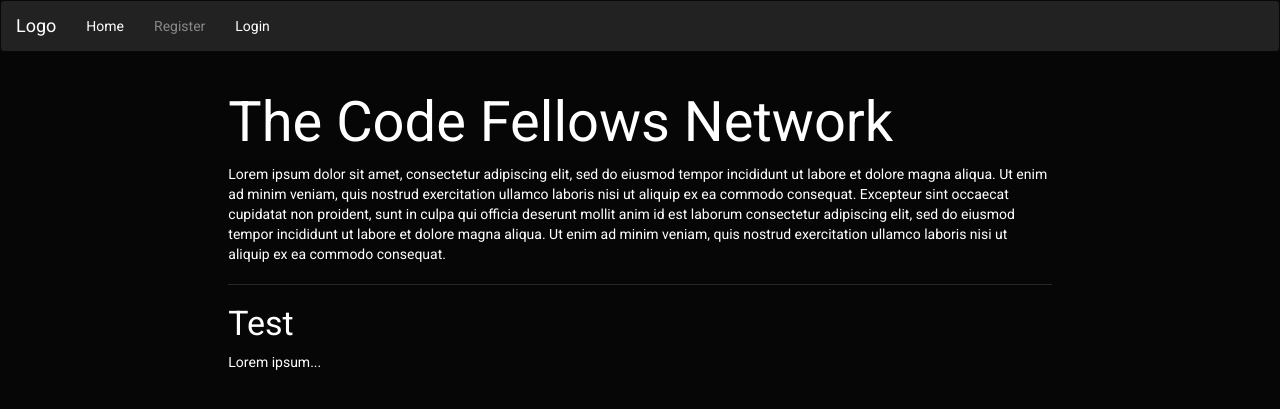
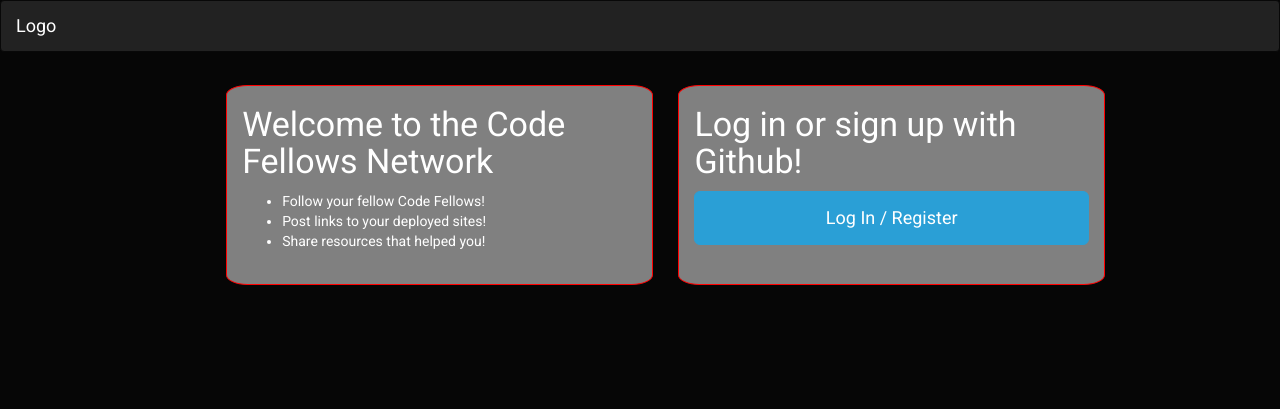
Before and after one commit to CodeFN/thecodefellowsnetwork, a Django app: page / in a window 1280 px wide. Shown: the top 409 px of the page. Run offline with Django 3.2, Linux system fonts and the light colour scheme; some libraries are stand-ins or nearby versions.

Commit message:
working homepage/login

```diff
--- a/cfn/cfn/static/style.css
+++ b/cfn/cfn/static/style.css
@@ -2,3 +2,23 @@
     color: white;
 /*     outline: 1px solid red; */
 }
+
+.homebox{
+    border: 1px solid red;
+    border-radius: 5%;
+    height:200px;
+    margin: 1%;
+    background-color: gray;
+}
+
+.homebox_header{
+    background-color: white;
+    width: 100%;
+    color: black;
+    padding: 0;
+    margin:0;
+}
+
+.homebox_header h3{
+    color: black;
+}
--- a/cfn/cfn/templates/base.html
+++ b/cfn/cfn/templates/base.html
@@ -22,12 +22,10 @@
       </div>
       <div class="collapse navbar-collapse" id="myNavbar">
         <ul class="nav navbar-nav">
-          <li class="active"><a href="{% url 'home' %}">Home</a></li>
           {% if user.is_authenticated %}
+            <li class="active"><a href="{% url 'home' %}">Home</a></li>
             <li><a href="{% url 'logout' %}">Logout</a></li>
-          {% else %}
-            <li><a href="{% url 'login' %}">Register</a></li>
-            <li class="active"><a href="{% url 'login' %}">Login <span class="sr-only">(current)</span></a></li>
+
           {% endif %}
         </ul>
       </div>
--- a/cfn/cfn/templates/cfn/home.html
+++ b/cfn/cfn/templates/cfn/home.html
@@ -1,17 +1,40 @@
 {% extends 'base.html' %}
-
 {% block body %}
   <div class="container-fluid text-center">
-  <div class="row content">
-    <div class="col-sm-2 sidenav">
+  {% if request.user.is_authenticated %}
+    <div class="col-sm-12 text-left">
+        <p>Logged in as: {{ request.user }}</p>
     </div>
+    <div class="row content">
+    <div class="col-sm-2 sidenav"></div>
     <div class="col-sm-8 text-left">
       <h1>The Code Fellows Network</h1>
       <p>Lorem ipsum dolor sit amet, consectetur adipiscing elit, sed do eiusmod tempor incididunt ut labore et dolore magna aliqua. Ut enim ad minim veniam, quis nostrud exercitation ullamco laboris nisi ut aliquip ex ea commodo consequat. Excepteur sint occaecat cupidatat non proident, sunt in culpa qui officia deserunt mollit anim id est laborum consectetur adipiscing elit, sed do eiusmod tempor incididunt ut labore et dolore magna aliqua. Ut enim ad minim veniam, quis nostrud exercitation ullamco laboris nisi ut aliquip ex ea commodo consequat.</p>
       <hr>
-      <h3>Test</h3>
-      <p>Lorem ipsum...</p>
     </div>
+    {% else %}
+        <div class="row content">
+        <div class="col-sm-2 sidenav"></div>
+        <div class="col-sm-4 text-left homebox">
+        <p>
+        <h3>Welcome to the Code Fellows Network</h3>
+            <ul>
+             <li>Follow your fellow Code Fellows!</li>
+             <li>Post links to your deployed sites!</li>
+             <li>Share resources that helped you!</li>
+            </ul>
+
+        </p>
+        </div>
+        <div class="col-sm-4 text-left homebox">
+        <p>
+        <h3>Log in or sign up with Github!</h3>
+             <a href="{% url 'social:begin' 'github' %}"><button class="btn btn-lg btn-primary btn-block" type="submit">Log In / Register</button></a>
+
+        </p>
+        </div>
+        <div class="col-sm-2 sidenav"></div>
+    {% endif %}
   </div>
 </div>
 {% endblock %}
--- a/cfn/cfn/urls.py
+++ b/cfn/cfn/urls.py
@@ -22,8 +22,8 @@ from cfn.views import HomeView
 urlpatterns = [
     url(r'^$', HomeView.as_view(), name='home'),
     url(r'^registration/', include('registration.backends.hmac.urls')),
-    url(r'^login/', auth_views.login, name='login'),
-    url(r'^logout/', auth_views.logout, {'next_page': '/login'}, name='logout'),
+    url(r'^login/', auth_views.login, {'next_page': '/'}, name='login'),
+    url(r'^logout/', auth_views.logout, {'next_page': '/'}, name='logout'),
     url(r'^admin/', admin.site.urls),
     url(r'^oauth/', include('social_django.urls', namespace='social')),
 ]
```
